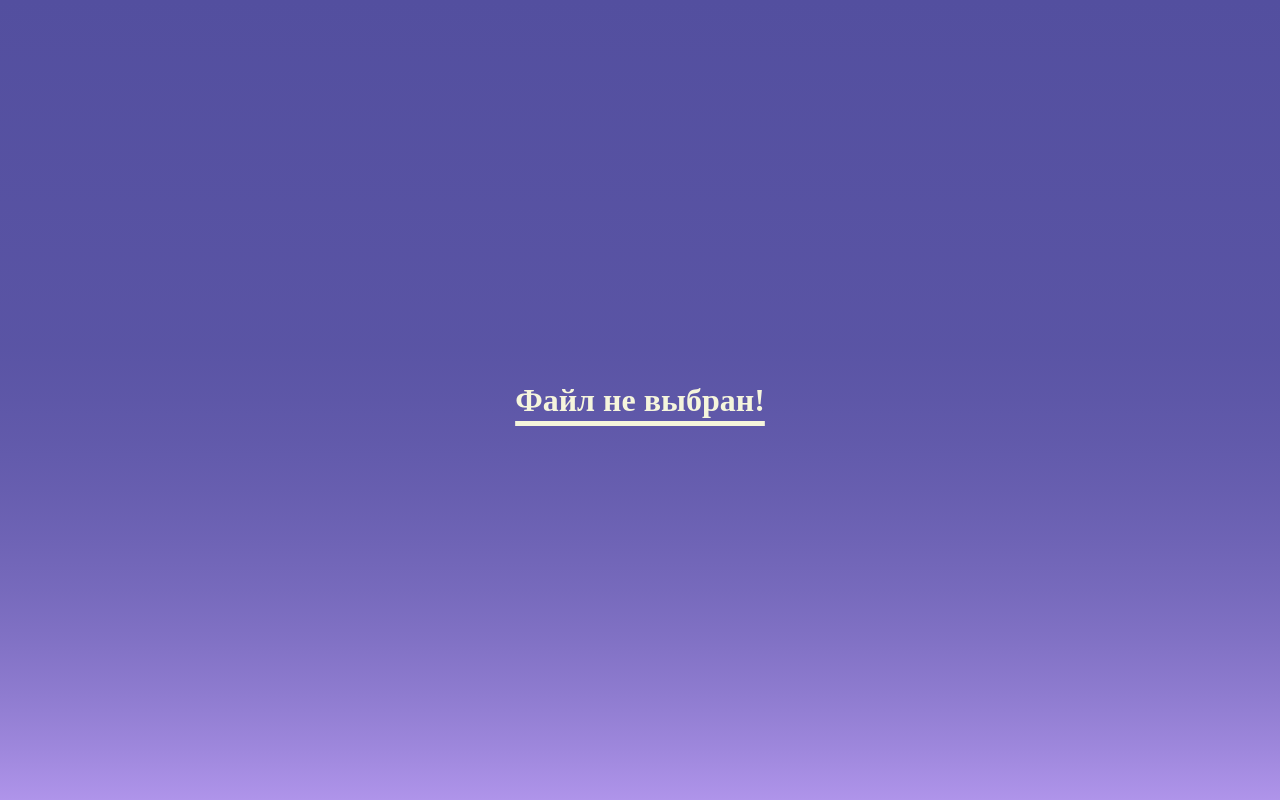
After one commit to LeyaKs/IOM2, a Flask app: template templates/not_chosen.html in a window 1280 px wide. The commit adds this page. Run offline with Flask 3, Linux system fonts and the light colour scheme; the template is opened without the code that fills it, so the values that code supplies are empty.

Commit message:
file_not_chosen screen

```diff
--- a/main.py
+++ b/main.py
@@ -11,7 +11,7 @@ def upload_file():
   if request.method == 'POST':
     file = request.files['file']
     if 'file' not in request.files or file.filename == '':
-      return 'Файл не выбран'
+      return render_template('not_chosen.html')
     input_file_path = os.path.join('uploads', file.filename)
     file.save(input_file_path) # save file it is uploaded
     array = group(file) # convert file, return array of dicts for each question
--- /dev/null
+++ b/templates/not_chosen.html
@@ -0,0 +1,25 @@
+<!DOCTYPE html>
+<html>
+<style>
+    html{
+        background: linear-gradient(180deg, #534f9f, 80%,  #af94ea);
+        height: 100%;
+        display: flex;
+        justify-content: center; /* Centers the link horizontally */
+        align-items: center; /* Centers the link vertically */
+    }
+    html a {
+        color:beige;
+        text-decoration: underline 2px;
+        text-decoration: underline; /* Sets the underline style */
+        text-decoration-thickness: 5px; /* Sets the thickness of the underline */
+        text-decoration-color: beige; /* Sets the color of the underline */
+        text-underline-offset: 10px; /* Adjusts the offset of the underline */
+    }
+</style>
+<body>
+<a  href="http://127.0.0.1:5000/">
+    <h1 style="height: 100%; vertical-align: middle;">Файл не выбран!</h1>
+</a>
+</body>
+</html>
```
Also changed, not shown: templates/report.html (+8 -8 lines), 1 other file.
